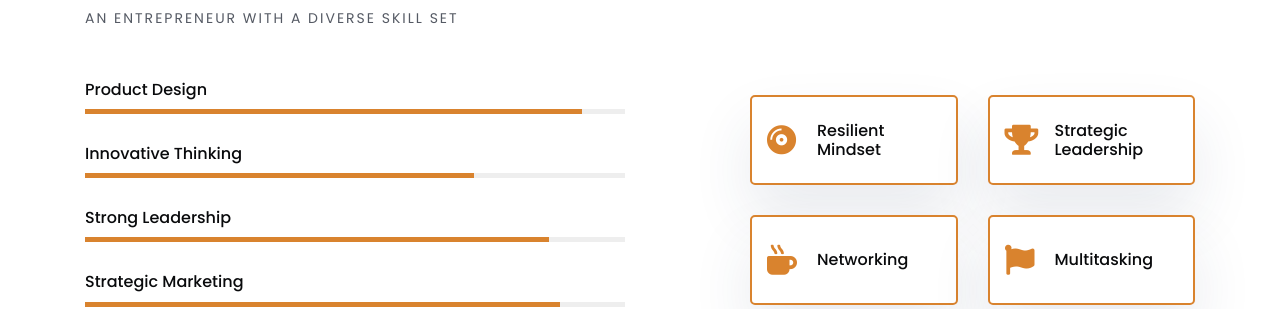
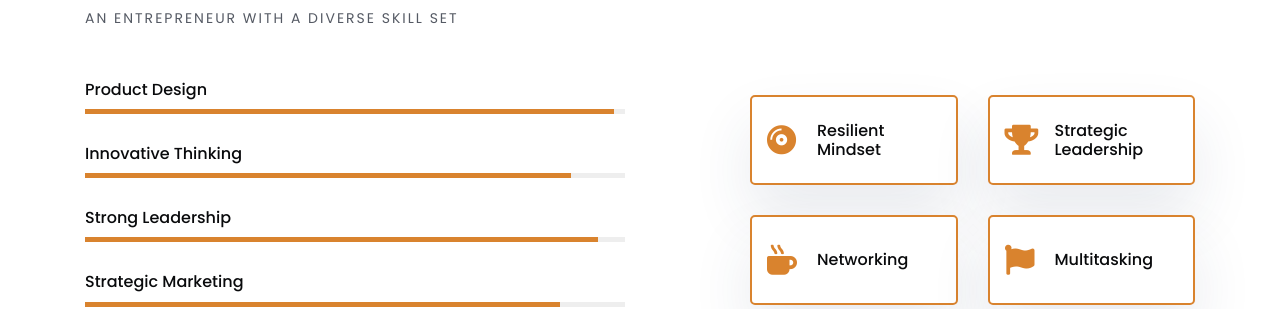
Before and after one commit to captain-nunya/mysitehub, a plain HTML site: page captain_nunya/index-02.html in a window 1280 px wide. Shown: the part 1722-2031 px from the top of the page. Drawn offline with nearby package versions, Linux system fonts and the light colour scheme.

Commit message:
testing push

```diff
--- a/captain_nunya/index-02.html
+++ b/captain_nunya/index-02.html
@@ -167,8 +167,8 @@
                         <div class="skill-lt">
                             <h6 class="dark-color">Product Design</h6>
                             <div class="skill-bar">
-                                <div class="skill-bar-in theme-bg" role="progressbar" aria-valuenow="92" aria-valuemin="0" aria-valuemax="100">
-                                    <!-- <span>92%</span> -->
+                                <div class="skill-bar-in theme-bg" role="progressbar" aria-valuenow="98" aria-valuemin="0" aria-valuemax="100">
+                                    <!-- <span>98%</span> -->
                                 </div>
                             </div>
                         </div>
@@ -177,8 +177,8 @@
                         <div class="skill-lt">
                             <h6 class="dark-color">Innovative Thinking</h6>
                             <div class="skill-bar">
-                                <div class="skill-bar-in theme-bg" role="progressbar" aria-valuenow="72" aria-valuemin="0" aria-valuemax="100">
-                                    <!-- <span>75%</span> -->
+                                <div class="skill-bar-in theme-bg" role="progressbar" aria-valuenow="90" aria-valuemin="0" aria-valuemax="100">
+                                    <!-- <span>90%</span> -->
                                 </div>
                             </div>
                         </div>
@@ -187,7 +187,7 @@
                         <div class="skill-lt">
                             <h6 class="dark-color">Strong Leadership</h6>
                             <div class="skill-bar">
-                                <div class="skill-bar-in theme-bg" role="progressbar" aria-valuenow="86" aria-valuemin="0" aria-valuemax="100">
+                                <div class="skill-bar-in theme-bg" role="progressbar" aria-valuenow="95" aria-valuemin="0" aria-valuemax="100">
                                     <!-- <span>86%</span> -->
                                 </div>
                             </div>
```
